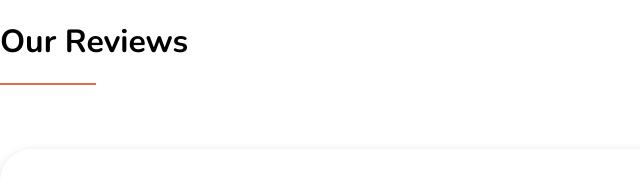
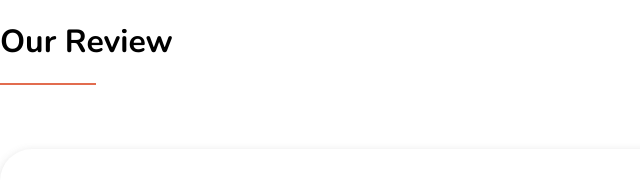
Before and after one commit to harshpratap123/jenkins-ansible, a plain HTML site: page index.html in a window 1280 px wide. Shown: the top 185 px of the page, 0-640 px from the left. Drawn offline with nearby package versions, Linux system fonts and the light colour scheme; grey boxes are pictures that could not be loaded.

Commit message:
index.html

```diff
--- a/index.html
+++ b/index.html
@@ -129,7 +129,7 @@
 
 <body>
   <div class="testimonials">
-    <h1>Our Reviews</h1>
+    <h1>Our Review</h1>
     <div class="line"></div>
     <!-- arrow wrapper contains the review and the arrows -->
     <div class="arrow-wrapper">
```
